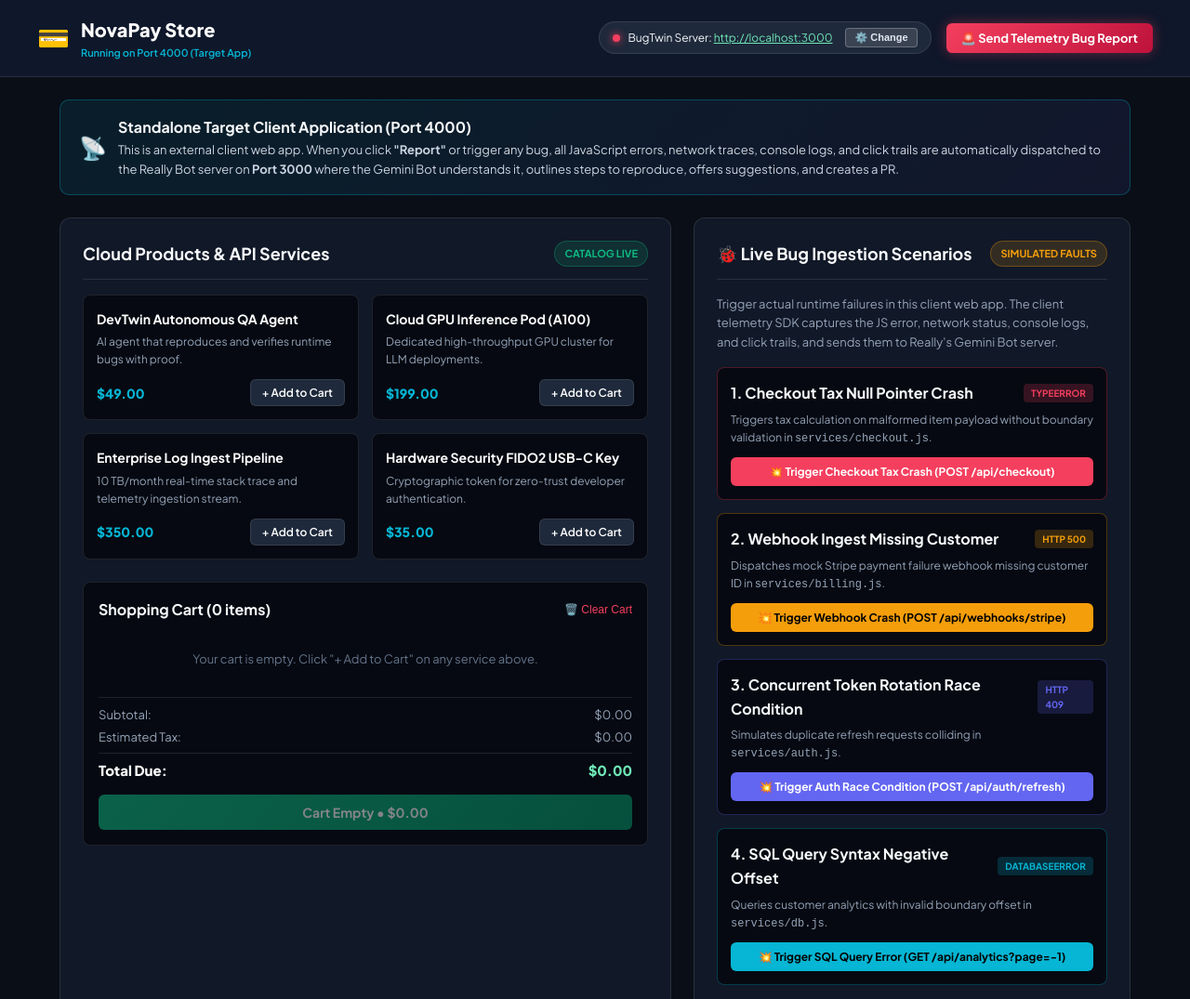
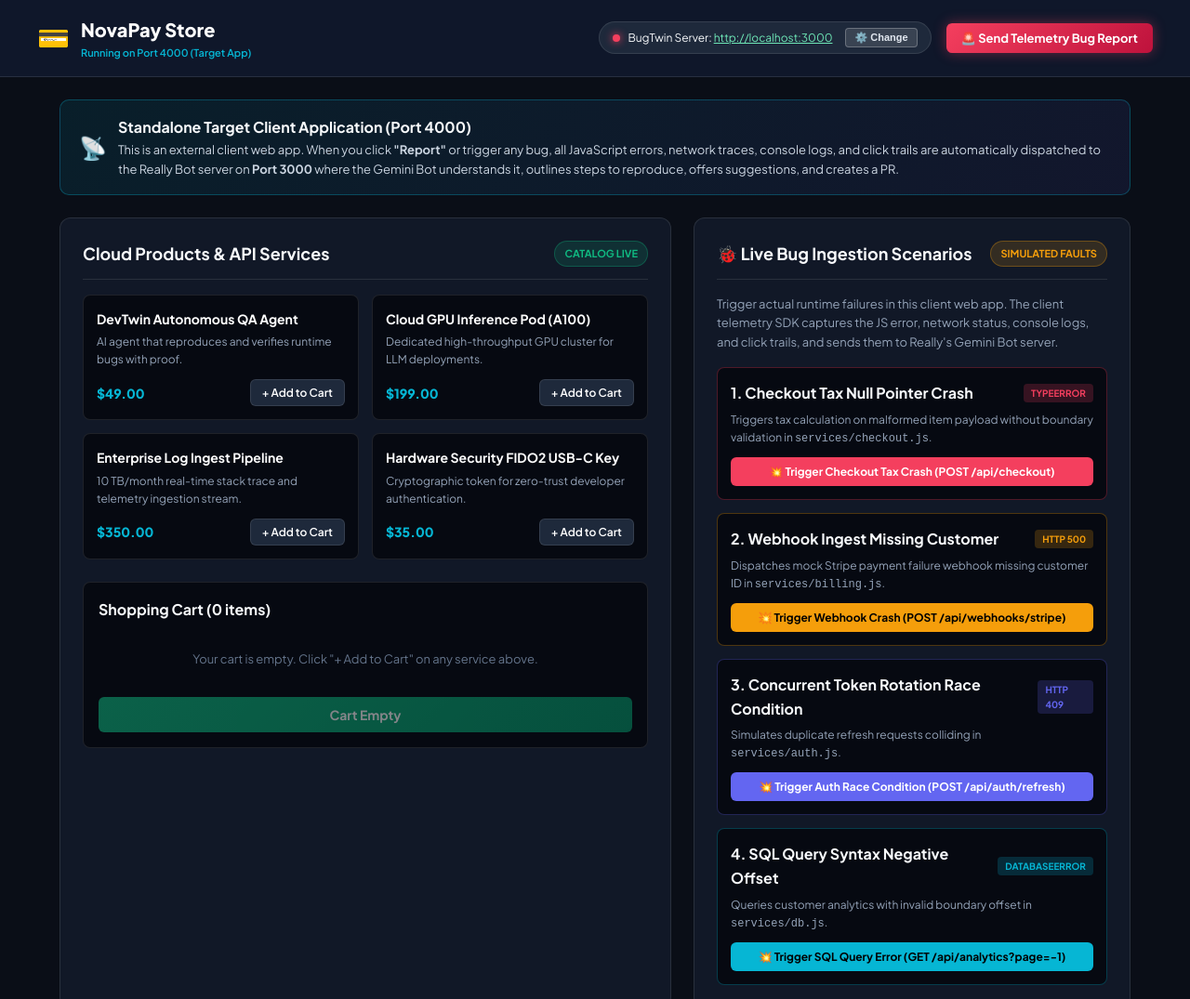
Before and after one commit to vishnupriya759285/really, a website: page test-website/public/index.html in a window 1280 px wide. Shown: the top 1075 px of the page at 93% size. Drawn offline with Linux system fonts and the light colour scheme; no server answers.

Commit message:
fix(client): clean empty cart display by hiding repetitive .00 lines until items are added

```diff
--- a/test-website/public/app.js
+++ b/test-website/public/app.js
@@ -8,6 +8,8 @@ function updateCartUI() {
   const taxSpan = document.getElementById('cart-tax');
   const totalSpan = document.getElementById('cart-total');
   const checkoutBtn = document.getElementById('btn-normal-checkout');
+  const totalsBox = document.getElementById('cart-totals-box');
+  const clearBtn = document.getElementById('btn-clear-cart');
 
   if (!list) return;
 
@@ -16,17 +18,19 @@ function updateCartUI() {
 
   if (cart.length === 0) {
     list.innerHTML = `<p style="font-size: 13px; color: #64748b; text-align: center; margin: 18px 0;">Your cart is empty. Click "+ Add to Cart" on any service above.</p>`;
-    subtotalSpan.innerText = '$0.00';
-    taxSpan.innerText = '$0.00';
-    totalSpan.innerText = '$0.00';
+    if (totalsBox) totalsBox.style.display = 'none';
+    if (clearBtn) clearBtn.style.display = 'none';
     if (checkoutBtn) {
-      checkoutBtn.innerText = 'Cart Empty • $0.00';
+      checkoutBtn.innerText = 'Cart Empty';
       checkoutBtn.disabled = true;
       checkoutBtn.style.opacity = '0.5';
       checkoutBtn.style.cursor = 'not-allowed';
     }
     return;
   }
+
+  if (totalsBox) totalsBox.style.display = 'block';
+  if (clearBtn) clearBtn.style.display = 'inline-block';
 
   let subtotal = 0;
   let tax = 0;
--- a/test-website/public/index.html
+++ b/test-website/public/index.html
@@ -99,21 +99,21 @@
         <div class="cart-box">
           <div style="display: flex; justify-content: space-between; align-items: center; margin-bottom: 12px;">
             <h4 style="margin: 0;">Shopping Cart (<span id="cart-count">0</span> items)</h4>
-            <button class="btn-clear" onclick="clearCart()">🗑️ Clear Cart</button>
+            <button id="btn-clear-cart" class="btn-clear" onclick="clearCart()" style="display: none;">🗑️ Clear Cart</button>
           </div>
 
           <div id="cart-items-list" class="cart-items">
             <p style="font-size: 13px; color: #64748b; text-align: center; margin: 18px 0;">Your cart is empty. Click "+ Add to Cart" on any service above.</p>
           </div>
 
-          <div class="cart-totals">
+          <div class="cart-totals" id="cart-totals-box" style="display: none;">
             <div class="total-row"><span>Subtotal:</span><span id="cart-subtotal">$0.00</span></div>
             <div class="total-row"><span>Estimated Tax:</span><span id="cart-tax">$0.00</span></div>
             <div class="total-row total-highlight"><span>Total Due:</span><span id="cart-total" style="color: #6ee7b7;">$0.00</span></div>
           </div>
 
           <button id="btn-normal-checkout" class="btn-checkout" onclick="performNormalCheckout()" disabled style="opacity: 0.5; cursor: not-allowed;">
-            Cart Empty • $0.00
+            Cart Empty
           </button>
         </div>
       </section>
```
